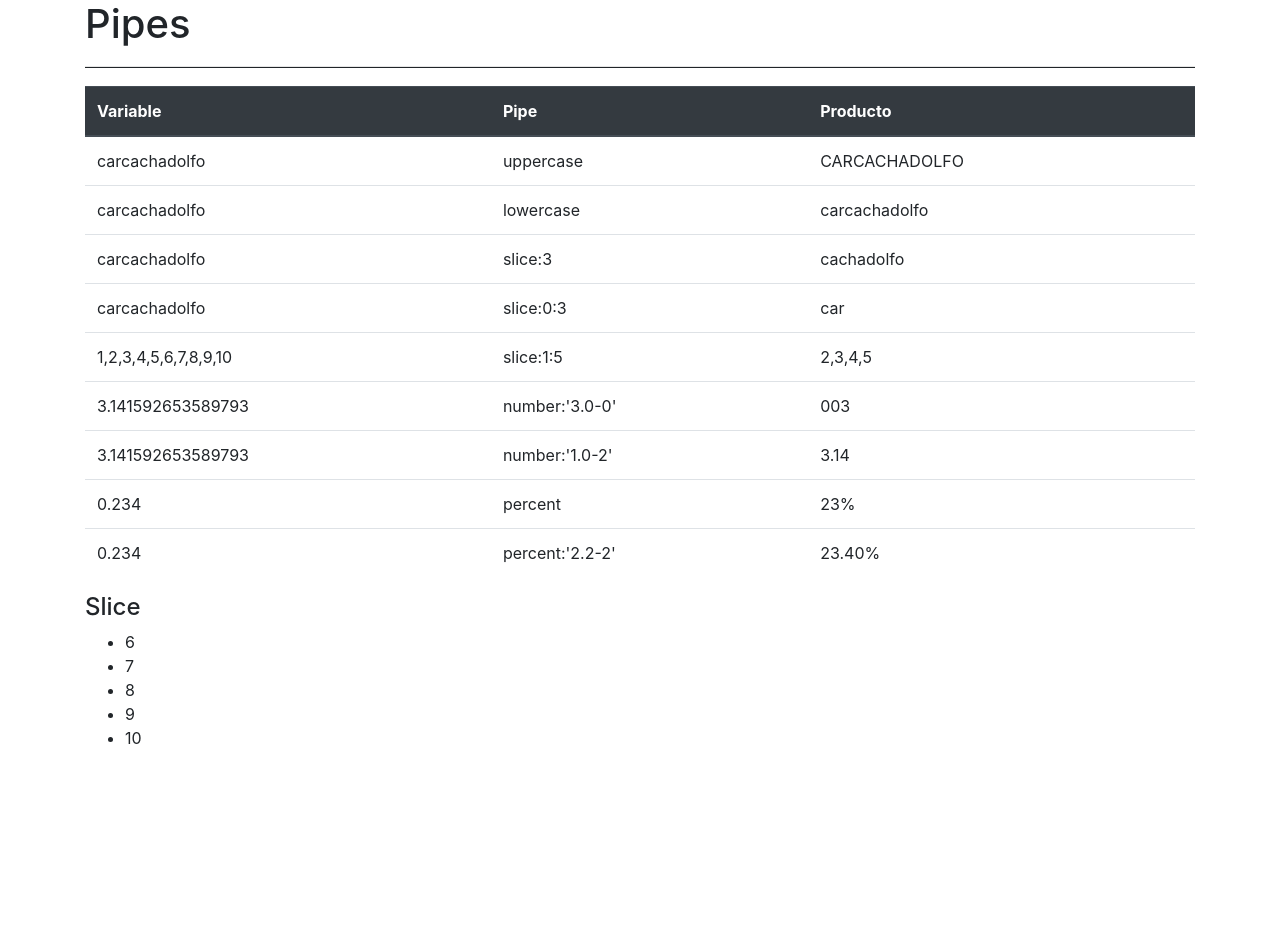
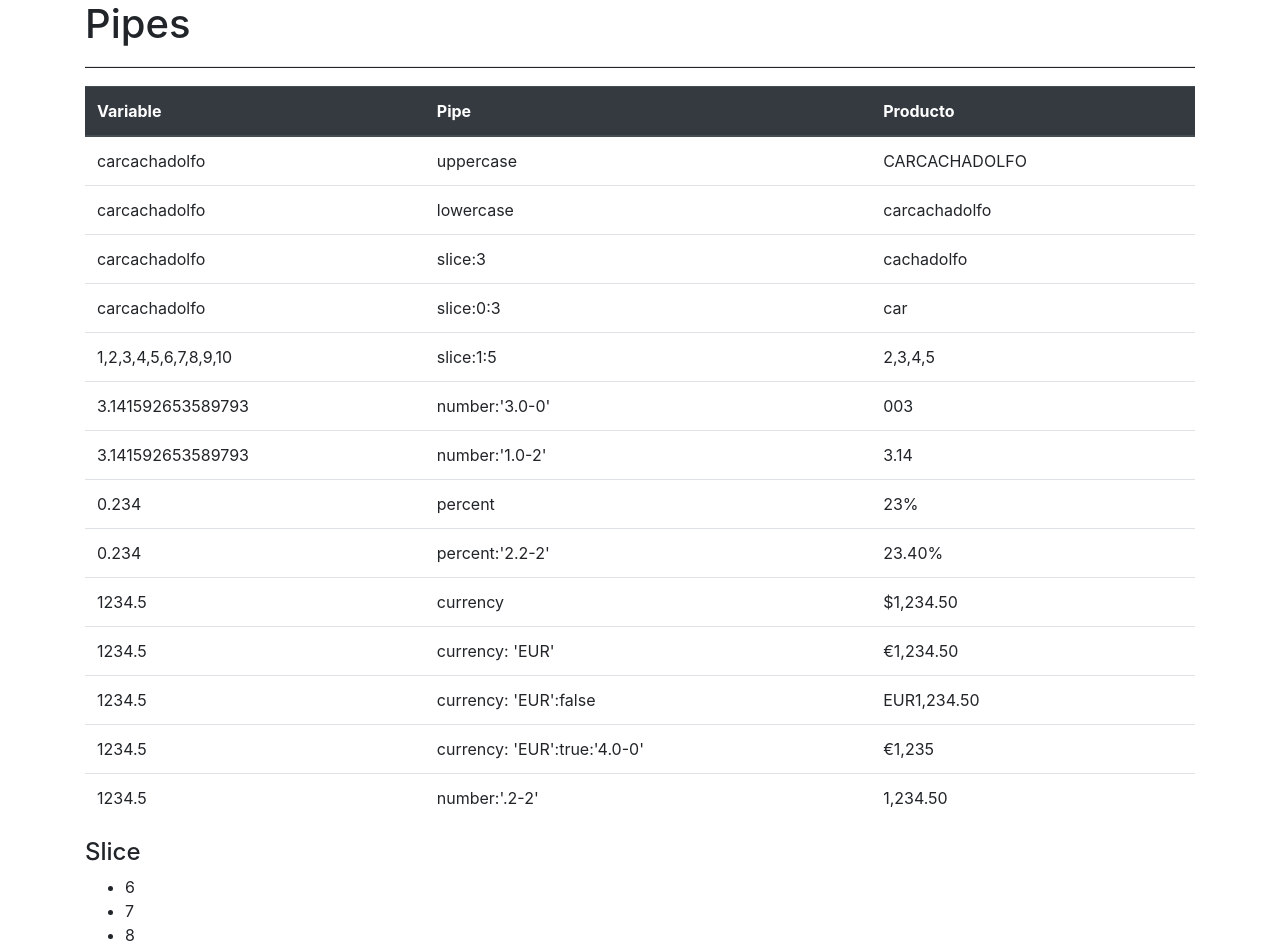
Before and after one commit to makadown/ng7-pipes, an Angular app: page / in a window 1280 px wide. Shown: the top 951 px of the page. Before the commit the page ends 800 px from the top, so only its background shows below. Built offline with nearby package versions, Linux system fonts and the light colour scheme.

Commit message:
agregando pipe currency

```diff
--- a/src/app/app.component.html
+++ b/src/app/app.component.html
@@ -58,6 +58,31 @@
         <td>percent:'2.2-2'</td>
         <td>{{a | percent:'2.2-2'}}</td>
       </tr>
+      <tr>
+        <td>{{salario}}</td>
+        <td>currency</td>
+        <td>{{salario | currency}}</td>
+      </tr>
+      <tr>
+        <td>{{salario}}</td>
+        <td>currency: 'EUR'</td>
+        <td>{{salario | currency: 'EUR'}}</td>
+      </tr>
+      <tr>
+        <td>{{salario}}</td>
+        <td>currency: 'EUR':false</td>
+        <td>{{salario | currency: 'EUR':false}}</td>
+      </tr>
+      <tr>
+        <td>{{salario}}</td>
+        <td>currency: 'EUR':true:'4.0-0'</td>
+        <td>{{salario | currency: 'EUR':true:'4.0-0'}}</td>
+      </tr>
+      <tr>
+        <td>{{salario}}</td>
+        <td>number:'.2-2'</td>
+        <td>{{salario | number:'.2-2'}}</td>
+      </tr>
     </tbody>
   </table>
 
--- a/src/app/app.component.ts
+++ b/src/app/app.component.ts
@@ -11,4 +11,5 @@
   arreglo= [1,2,3,4,5,6,7,8,9,10];
   PI = Math.PI;
   a = 0.234;
+  salario= 1234.5
 }
```
